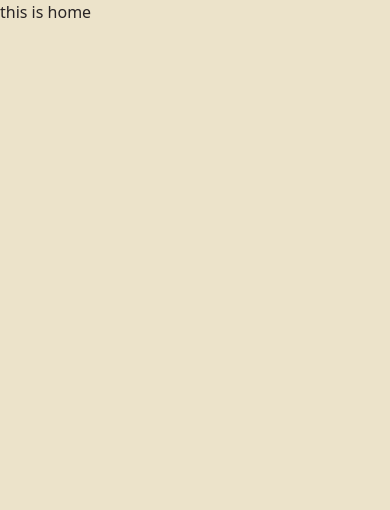
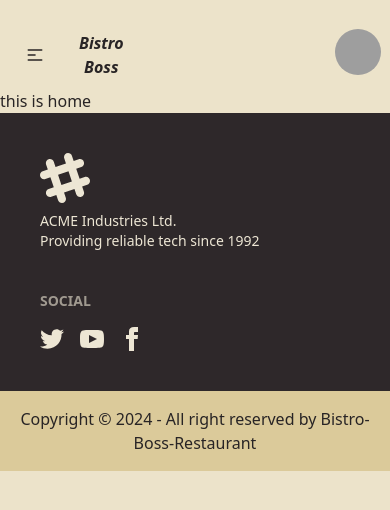
Before and after one commit to Minhaz03/Bistro-Resturant-Client, a React (Vite) app: page / in a window 390 px wide. Shown: the top 510 px of the page. Built offline with nearby package versions, Linux system fonts and the light colour scheme; grey boxes are pictures that could not be loaded.

Commit message:
NAv & Footer Added

```diff
--- a/src/LAyout/Main.jsx
+++ b/src/LAyout/Main.jsx
@@ -1,10 +1,14 @@
 import React from 'react';
 import { Outlet } from 'react-router-dom';
+import Footer from '../Pages/Shared/Footer';
+import Navbar from '../Pages/Shared/Navbar';
 
 const Main = () => {
     return (
         <div>
+            <Navbar></Navbar>
             <Outlet></Outlet>
+            <Footer></Footer>
         </div>
     );
 };
--- a/src/Pages/Shared/Footer.jsx
+++ b/src/Pages/Shared/Footer.jsx
@@ -1,11 +1,76 @@
-import React from 'react';
+import React from "react";
 
 const Footer = () => {
-    return (
-        <div>
-
+  return (
+    <footer>
+      <div className="footer bg-neutral text-neutral-content p-10">
+        <aside>
+          <svg
+            width="50"
+            height="50"
+            viewBox="0 0 24 24"
+            xmlns="http://www.w3.org/2000/svg"
+            fillRule="evenodd"
+            clipRule="evenodd"
+            className="fill-current"
+          >
+            <path d="M22.672 15.226l-2.432.811.841 2.515c.33 1.019-.209 2.127-1.23 2.456-1.15.325-2.148-.321-2.463-1.226l-.84-2.518-5.013 1.677.84 2.517c.391 1.203-.434 2.542-1.831 2.542-.88 0-1.601-.564-1.86-1.314l-.842-2.516-2.431.809c-1.135.328-2.145-.317-2.463-1.229-.329-1.018.211-2.127 1.231-2.456l2.432-.809-1.621-4.823-2.432.808c-1.355.384-2.558-.59-2.558-1.839 0-.817.509-1.582 1.327-1.846l2.433-.809-.842-2.515c-.33-1.02.211-2.129 1.232-2.458 1.02-.329 2.13.209 2.461 1.229l.842 2.515 5.011-1.677-.839-2.517c-.403-1.238.484-2.553 1.843-2.553.819 0 1.585.509 1.85 1.326l.841 2.517 2.431-.81c1.02-.33 2.131.211 2.461 1.229.332 1.018-.21 2.126-1.23 2.456l-2.433.809 1.622 4.823 2.433-.809c1.242-.401 2.557.484 2.557 1.838 0 .819-.51 1.583-1.328 1.847m-8.992-6.428l-5.01 1.675 1.619 4.828 5.011-1.674-1.62-4.829z"></path>
+          </svg>
+          <p>
+            ACME Industries Ltd.
+            <br />
+            Providing reliable tech since 1992
+          </p>
+        </aside>
+        <nav>
+          <h6 className="footer-title">Social</h6>
+          <div className="grid grid-flow-col gap-4">
+            <a>
+              <svg
+                xmlns="http://www.w3.org/2000/svg"
+                width="24"
+                height="24"
+                viewBox="0 0 24 24"
+                className="fill-current"
+              >
+                <path d="M24 4.557c-.883.392-1.832.656-2.828.775 1.017-.609 1.798-1.574 2.165-2.724-.951.564-2.005.974-3.127 1.195-.897-.957-2.178-1.555-3.594-1.555-3.179 0-5.515 2.966-4.797 6.045-4.091-.205-7.719-2.165-10.148-5.144-1.29 2.213-.669 5.108 1.523 6.574-.806-.026-1.566-.247-2.229-.616-.054 2.281 1.581 4.415 3.949 4.89-.693.188-1.452.232-2.224.084.626 1.956 2.444 3.379 4.6 3.419-2.07 1.623-4.678 2.348-7.29 2.04 2.179 1.397 4.768 2.212 7.548 2.212 9.142 0 14.307-7.721 13.995-14.646.962-.695 1.797-1.562 2.457-2.549z"></path>
+              </svg>
+            </a>
+            <a>
+              <svg
+                xmlns="http://www.w3.org/2000/svg"
+                width="24"
+                height="24"
+                viewBox="0 0 24 24"
+                className="fill-current"
+              >
+                <path d="M19.615 3.184c-3.604-.246-11.631-.245-15.23 0-3.897.266-4.356 2.62-4.385 8.816.029 6.185.484 8.549 4.385 8.816 3.6.245 11.626.246 15.23 0 3.897-.266 4.356-2.62 4.385-8.816-.029-6.185-.484-8.549-4.385-8.816zm-10.615 12.816v-8l8 3.993-8 4.007z"></path>
+              </svg>
+            </a>
+            <a>
+              <svg
+                xmlns="http://www.w3.org/2000/svg"
+                width="24"
+                height="24"
+                viewBox="0 0 24 24"
+                className="fill-current"
+              >
+                <path d="M9 8h-3v4h3v12h5v-12h3.642l.358-4h-4v-1.667c0-.955.192-1.333 1.115-1.333h2.885v-5h-3.808c-3.596 0-5.192 1.583-5.192 4.615v3.385z"></path>
+              </svg>
+            </a>
+          </div>
+        </nav>
+      </div>
+        <div className="footer-center bg-base-300 text-base-content p-4">
+          <aside>
+            <p>
+              Copyright © {new Date().getFullYear()} - All right reserved by
+              Bistro-Boss-Restaurant
+            </p>
+          </aside>
         </div>
-    );
+    </footer>
+  );
 };
 
 export default Footer;
--- /dev/null
+++ b/src/Pages/Shared/Navbar.jsx
@@ -0,0 +1,169 @@
+import React, { useEffect, useState } from "react";
+import { Link } from "react-router-dom";
+
+const Navbar = () => {
+  const links = (
+    <>
+      <li>
+        <Link to="/">Home</Link>
+      </li>
+      <li>
+        <details>
+          <summary>Authentications</summary>
+          <ul className="p-2">
+            <li>
+              <Link to="/login">Login</Link>
+            </li>
+            <li>
+              <Link to="/register">Register</Link>
+            </li>
+          </ul>
+        </details>
+      </li>
+      <li>
+        <Link to=""></Link>
+      </li>
+
+      <li>
+        <Link to=""></Link>
+      </li>
+    </>
+  );
+
+  const [isScrolled, setIsScrolled] = useState(false);
+  useEffect(() => {
+    const handleScroll = () => {
+      setIsScrolled(window.scrollY > 0);
+    };
+
+    window.addEventListener("scroll", handleScroll);
+    return () => window.removeEventListener("scroll", handleScroll);
+  }, []);
+  return (
+    <section>
+      <div className="mt-5">
+        <div
+          className={`navbar ${
+            isScrolled
+              ? "bg-white/70 backdrop-blur-lg shadow-md fixed top-0 left-0 w-full z-50 transition duration-300"
+              : "bg-transparent"
+          }`}
+        >
+          <div className="navbar-start">
+            <div className="dropdown">
+              <div
+                tabIndex={0}
+                role="button"
+                className="btn btn-ghost lg:hidden"
+              >
+                <svg
+                  xmlns="http://www.w3.org/2000/svg"
+                  className="h-5 w-5"
+                  fill="none"
+                  viewBox="0 0 24 24"
+                  stroke="currentColor"
+                >
+                  <path
+                    strokeLinecap="round"
+                    strokeLinejoin="round"
+                    strokeWidth="2"
+                    d="M4 6h16M4 12h8m-8 6h16"
+                  />
+                </svg>
+              </div>
+              <ul
+                tabIndex={0}
+                className="menu menu-sm dropdown-content bg-base-100 rounded-box z-[1] mt-3 w-52 p-2 shadow font-bold"
+              >
+                {links}
+              </ul>
+            </div>
+            <a className="btn btn-ghost text-base md:text-xl italic h-full">
+              Bistro <br /> Boss
+            </a>
+          </div>
+          <div className="navbar-center hidden lg:flex">
+            <ul className="menu menu-horizontal px-1 font-bold">{links}</ul>
+          </div>
+          <div className="navbar-end">
+            <div className="dropdown dropdown-end">
+              <div
+                tabIndex={0}
+                role="button"
+                className="btn btn-ghost btn-circle avatar"
+              >
+                {/* user login image dropdoen and logout */}
+                <img
+                  className="w-11 rounded-full"
+                  src="https://i.ibb.co.com/82LpjHT/9439678.jpg"
+                  alt=""
+                />
+              </div>
+              <ul
+                tabIndex={0}
+                className="menu menu-sm dropdown-content bg-base-100 rounded-box z-[1] mt-3 w-52 p-2 shadow"
+              >
+                <Link to="/register" className="text-xl font-bold italic">
+                  <li>
+                    <h2>Register</h2>
+                  </li>
+                </Link>
+                <Link to="/login" className="text-xl font-bold italic">
+                  <li>
+                    <h2>Sign In</h2>
+                  </li>
+                </Link>
+              </ul>
+            </div>
+          </div>
+        </div>
+      </div>
+    </section>
+  );
+};
+
+export default Navbar;
+
+// {
+/* <div className="w-10 rounded-full">
+                  {user && user.email ? (
+                    <div className="flex items-center gap-2">
+                      <img
+                        className="w-12 rounded-full"
+                        src="https://i.ibb.co.com/RSgnyVp/ajpeg.jpg"
+                        alt=""
+                      />
+                      {user.email}
+                    </div>
+                  ) : (
+                    <img
+                      className="w-11 rounded-full"
+                      src="https://i.ibb.co.com/82LpjHT/9439678.jpg"
+                      alt=""
+                    />
+                  )}
+                </div> */
+// }
+
+// {
+//   user ? (
+//     <>
+//       <button onClick={handleSignOut} className="btn font-bold italic">
+//         Sign Out/Log Out
+//       </button>
+//     </>
+//   ) : (
+//     <>
+//       <Link to="/register" className="text-xl font-bold italic">
+//         <li>
+//           <h2>Register</h2>
+//         </li>
+//       </Link>
+//       <Link to="/login" className="text-xl font-bold italic">
+//         <li>
+//           <h2>Sign In</h2>
+//         </li>
+//       </Link>
+//     </>
+//   );
+// }
--- a/src/main.jsx
+++ b/src/main.jsx
@@ -1,13 +1,13 @@
-import { StrictMode } from 'react'
-import { createRoot } from 'react-dom/client'
-import './index.css'
-import {
-  RouterProvider,
-} from "react-router-dom";
-import { router } from './Routes/router';
+import { StrictMode } from "react";
+import { createRoot } from "react-dom/client";
+import "./index.css";
+import { RouterProvider } from "react-router-dom";
+import { router } from "./Routes/router";
 
-createRoot(document.getElementById('root')).render(
+createRoot(document.getElementById("root")).render(
   <StrictMode>
-    <RouterProvider router={router} />
-  </StrictMode>,
-)
+    <div className="max-w-screen-2xl mx-auto">
+      <RouterProvider router={router} />
+    </div>
+  </StrictMode>
+);
```
Also changed, not shown: 1 other file (tests, documents, lock files or other folders).
